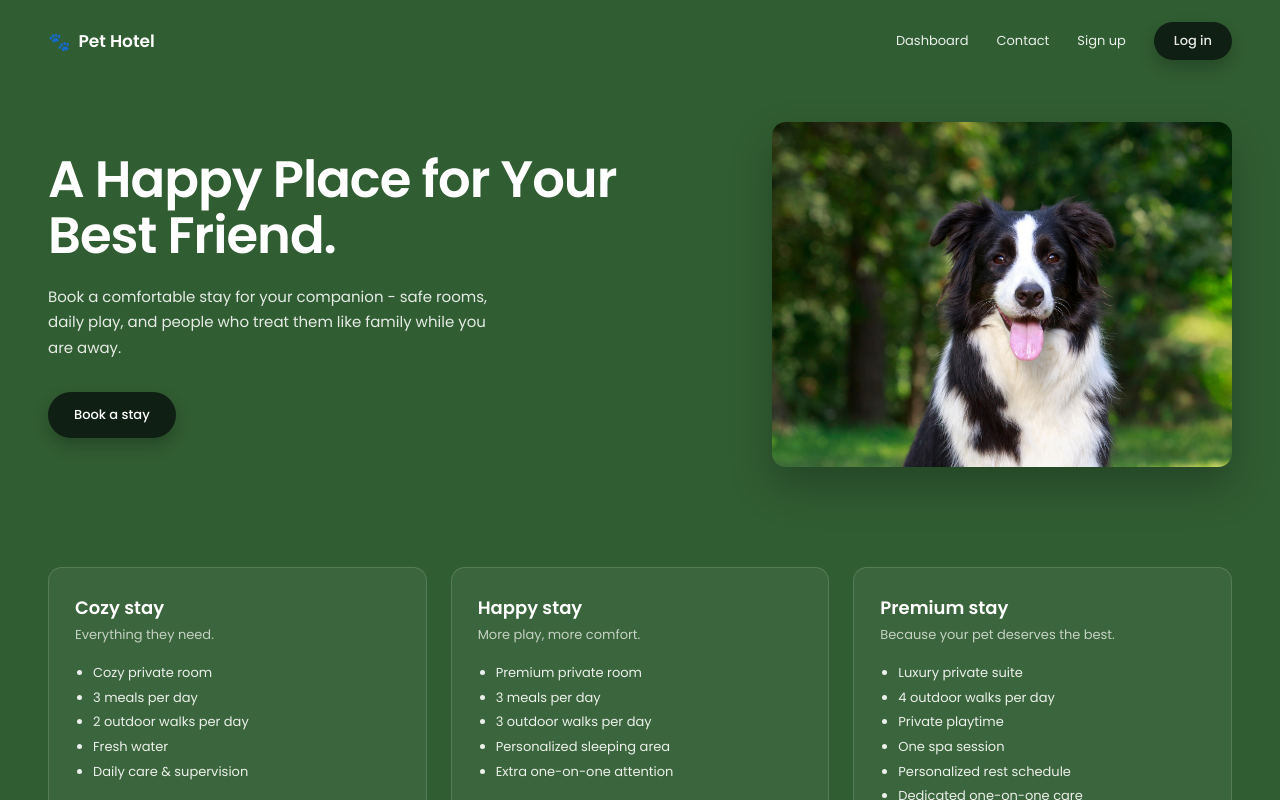
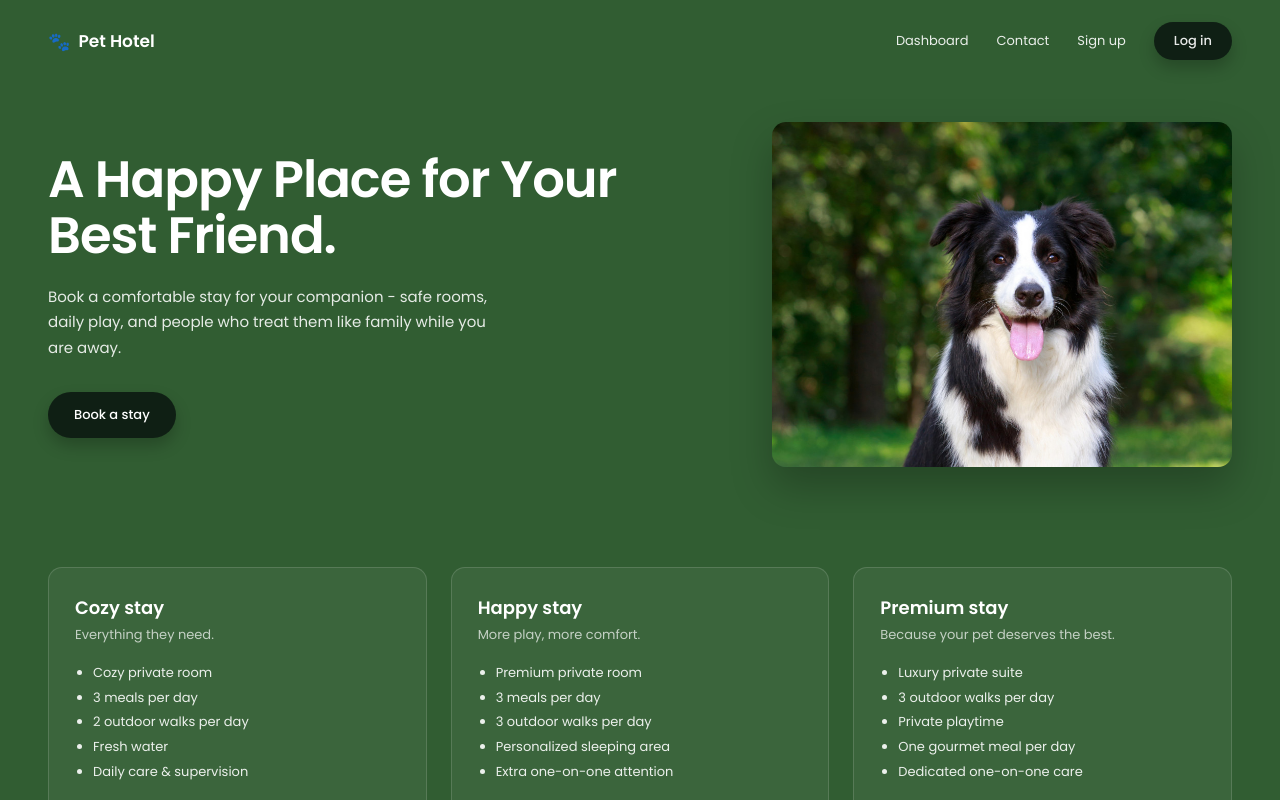
Before and after one commit to zaharie-radu-ioan/Pet-Hotel, a React (Vite) app in the folder pet-hotel-react/: page / in a window 1280 px wide. Shown: the top 800 px of the page. Built offline with nearby package versions, Linux system fonts and the light colour scheme; no server answers.

Commit message:
realiniere design camere

```diff
--- a/pet-hotel-react/src/pages/HomePage.jsx
+++ b/pet-hotel-react/src/pages/HomePage.jsx
@@ -27,10 +27,9 @@ const FEATURES = [
     title: "Premium stay",
     subtitle: "Because your pet deserves the best.",
     points: ["Luxury private suite",
-      "4 outdoor walks per day",
+      "3 outdoor walks per day",
       "Private playtime",
-      "One spa session",
-      "Personalized rest schedule",
+      "One gourmet meal per day",
       "Dedicated one-on-one care",],
   },
 ];
```
